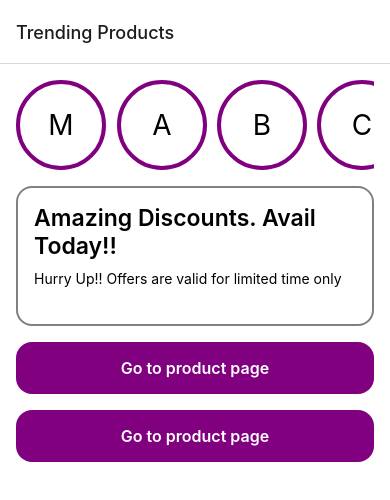
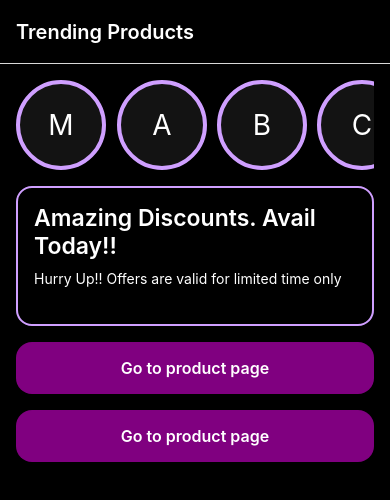
Before and after one commit to samandeep007/React-native-instagram-clone, a React Native app: screen /Home in a window 390 px wide. Shown: the top 500 px of the page. Built offline with nearby package versions, Linux system fonts and the light colour scheme.

Commit message:
chore: Update header styles and colors in App.tsx

```diff
--- a/src/App.tsx
+++ b/src/App.tsx
@@ -26,7 +26,7 @@ export default function App() {
   return (
       <NavigationContainer>
         <Stack.Navigator initialRouteName='Home'>
-          <Stack.Screen name='Home' component={Home} options={{ title: "Trending Products" }} />
+          <Stack.Screen name='Home' component={Home} options={{ title: "Trending Products", headerStyle: {backgroundColor: "black"}, headerTitleStyle: {color: "#fff", fontSize: 20, fontWeight: "600" } }} />
           <Stack.Screen name='Details' component={Details} options={{ title: "Product Details" }} />
         </Stack.Navigator>
 
--- a/src/screens/Details.tsx
+++ b/src/screens/Details.tsx
@@ -1,10 +1,10 @@
 import { StyleSheet, Text, View } from 'react-native'
 import React from 'react'
 
-export default function Details() {
+export default function Details({productId}: any) {
   return (
     <View>
-      <Text>Details</Text>
+      <Text style={styles.smallText}>{productId}</Text>
     </View>
   )
 }
--- a/src/screens/Home.tsx
+++ b/src/screens/Home.tsx
@@ -62,7 +62,7 @@ export default function Home({ navigation }: HomeProps) {
 const styles = StyleSheet.create({
     container: {
         flex: 1,
-        backgroundColor: '#fff',
+        backgroundColor: '#000',
         padding: 16,
         gap: 16
     },
@@ -79,8 +79,8 @@ const styles = StyleSheet.create({
     product: {
         width: 90,
         height: 90,
-        backgroundColor: "white",
-        borderColor: "purple",
+        backgroundColor: "#131313",
+        borderColor: "#CF9FFF",
         borderWidth: 4,
         borderRadius: 90 / 2,
         justifyContent: "center",
@@ -88,7 +88,7 @@ const styles = StyleSheet.create({
     },
 
     productTitle: {
-        color: "#000000",
+        color: "white",
         fontSize: 28
     },
 
@@ -96,7 +96,7 @@ const styles = StyleSheet.create({
         flex: 1,
         maxHeight: 140,
         width: "100%",
-        borderColor: "gray",
+        borderColor: "#CF9FFF",
         borderWidth: 2,
         borderRadius: 16,
         padding: 16,
@@ -105,14 +105,14 @@ const styles = StyleSheet.create({
 
     bannerTitle: {
         fontSize: 23,
-        color: "#000000",
+        color: "#ffffff",
         fontWeight: "600",
 
     },
 
     bannerDescription: {
         fontSize: 14,
-        color: "#000000"
+        color: "#ffffff",
     },
 
     button: {
```
